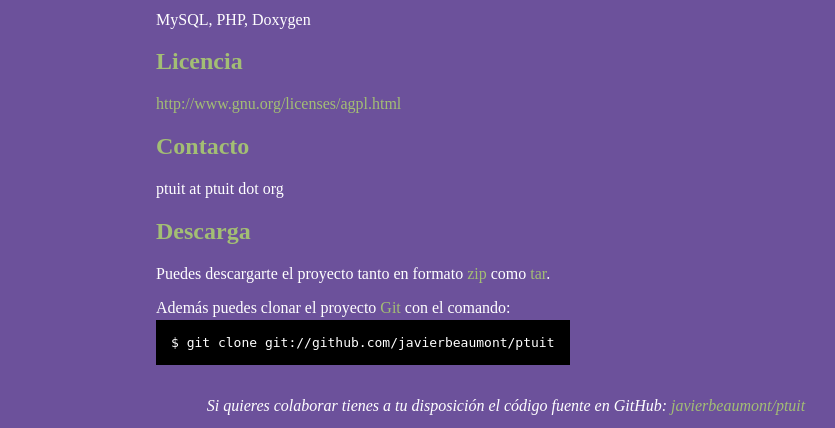
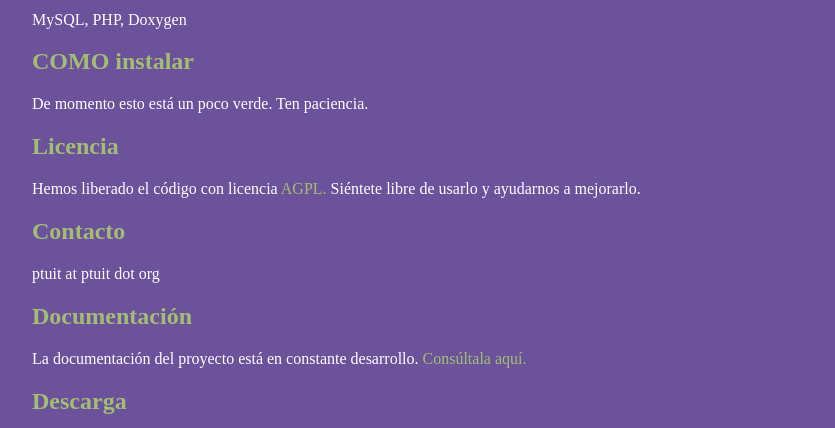
Before and after one commit to javierbeaumont/ptuit, a PHP site: page /index_es.html in a window 1280 px wide. Shown: the part 301-729 px from the top of the page, without its empty margins (134-969 px from the left). Run offline with PHP 8.4, Linux system fonts and the light colour scheme.

Commit message:
Añadido enlace a la documentación y cambios menores

```diff
--- a/index_es.html
+++ b/index_es.html
@@ -1,4 +1,4 @@
-<!DOCTYPE html PUBLIC "-//W3C//DTD XHTML 1.0 Strict//EN" "http://www.w3.org/TR/xhtml1/DTD/xhtml1-strict.dtd">
+<!doctype html PUBLIC "-//W3C//DTD XHTML 1.0 Strict//EN" "http://www.w3.org/TR/xhtml1/DTD/xhtml1-strict.dtd">
 <html xmlns="http://www.w3.org/1999/xhtml" xml:lang="es" lang="es">
   <head>
     <meta http-equiv="Content-Type" content="text/html; charset=utf-8"/>
@@ -20,8 +20,7 @@
 	</p>
       </div>
 
-      <h1><a href="http://github.com/javierbeaumont/ptuit">ptuit</a>
-      <span class="small">by <a href="http://github.com/javierbeaumont">javierbeaumont</a></span></h1>
+      <h1><a href="http://github.com/javierbeaumont/ptuit">ptuit</a><span class="small"> by <a href="http://github.com/javierbeaumont">javierbeaumont</a></span></h1>
 
       <div class="description">
 	Aplicación web tipo-Twitter basada en LAMP.
@@ -32,14 +31,17 @@
       <h2>Dependencias</h2>
       <p>MySQL, PHP, Doxygen</p>
 
-<!--<h2>COMO instalar</h2>
-<p>De momento esto está un poco verde. Ten paciencia.</p> -->
+      <h2>COMO instalar</h2>
+      <p>De momento esto está un poco verde. Ten paciencia.</p>
 
       <h2>Licencia</h2>
-<a href="http://www.gnu.org/licenses/agpl.html">http://www.gnu.org/licenses/agpl.html</a>
+      <p>Hemos liberado el código con licencia <a href="http://www.gnu.org/licenses/agpl.html">AGPL.</a> Siéntete libre de usarlo y ayudarnos a mejorarlo.</p>
 
       <h2>Contacto</h2>
       <p>ptuit at ptuit dot org</p>
+
+      <h2>Documentación</h2>
+      <p>La documentación del proyecto está en constante desarrollo. <a href="doc/index.html">Consúltala aquí.</a></p>
 
       <h2>Descarga</h2>
       <p>
--- a/main.css
+++ b/main.css
@@ -6,11 +6,12 @@ body {
    background-color: #6c519b;
    font-family: "Helvetica,Arial,FreeSans";
    color: #ffffff;
+   font-size: 12pt;
 }
 
 #container {
    margin: 0 auto;
-   width: 700px;
+   width: 75%;
 }
 
 img{
```
Also changed, not shown: index.html (+8 -5 lines). Lines whose indentation alone changed are shown as unchanged.
